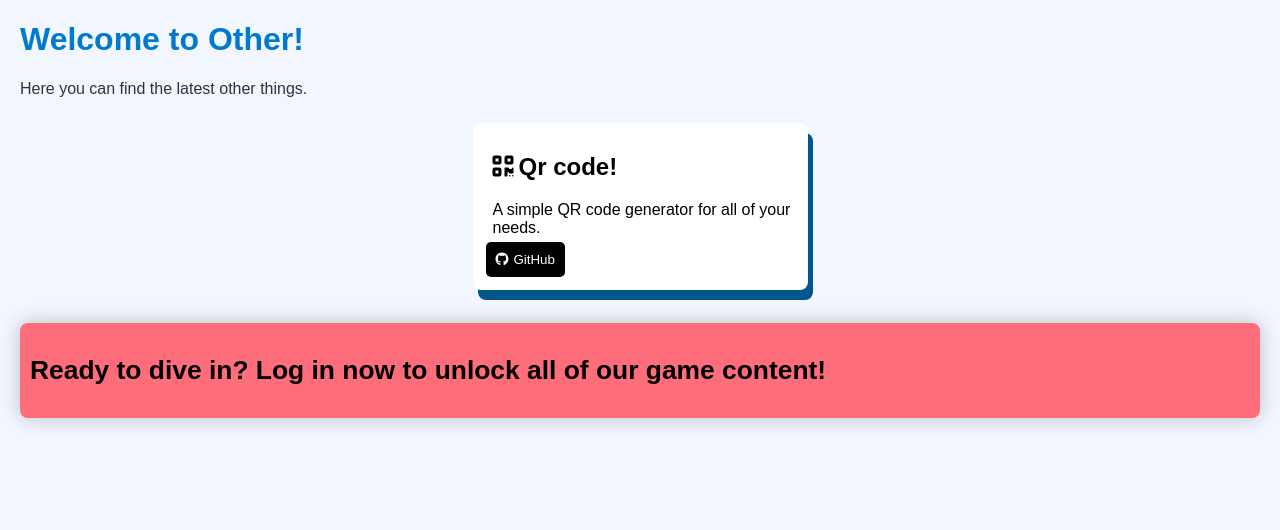
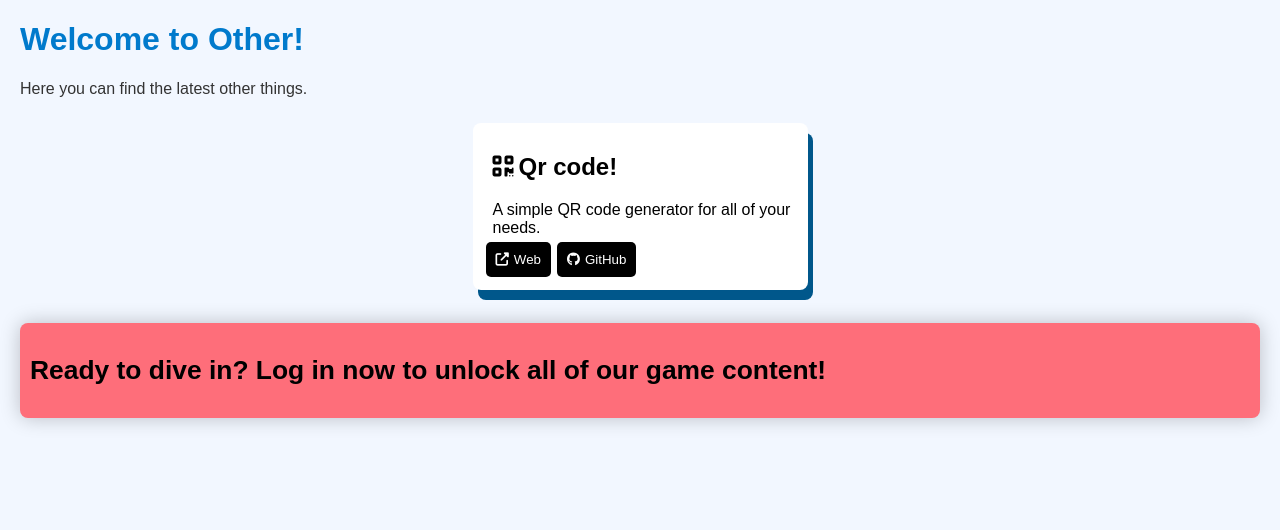
Before and after one commit to pascaljura/alba-rosa.cz, a PHP site: page /other/index.php in a window 1280 px wide. Shown: the part 80-610 px from the top of the page. Run offline with PHP 8.4, Linux system fonts and the light colour scheme; data comes from the database, SQL or seed files in the repository; a stand-in replaces the project's code that opens the database connection; some libraries are stand-ins or nearby versions.

Commit message:
oprava vzhledu

```diff
--- a/gamehub/index.php
+++ b/gamehub/index.php
@@ -63,12 +63,13 @@ if (isset($_SESSION['idusers'])) {
       $web = $row['web'];
       $github = $row['github'];
       echo '
-      <div class="show" id="projshow" onclick="window.open(\'' . $web . '\', \'_blank\');" style="cursor: pointer;">
+    <div class="show" id="projshow">
             <div class="button-text">
                 <h2>' . $icon . '' . $name . '</h2>
                 <h>' . $description . '</h>
             </div>
             <div class="button-container">
+                <button class="project-button" onclick="window.open(\'' . $web . '\', \'_blank\');"><i class="fa-solid fa-up-right-from-square"></i>Web</button>
                 <button class="project-button" onclick="window.open(\'' . $github . '\', \'_blank\');"><i class="fa-brands fa-github"></i>GitHub</button>
             </div>
         </div>';
--- a/other/index.php
+++ b/other/index.php
@@ -157,12 +157,13 @@ if (isset($_SESSION['idusers'])) {
       $web = $row['web'];
       $github = $row['github'];
       echo '
-        <div class="show" id="projshow" onclick="window.open(\'' . $web . '\', \'_blank\');" style="cursor: pointer;">
+        <div class="show" id="projshow">
             <div class="button-text">
                 <h2>' . $icon . '' . $name . '</h2>
                 <h>' . $description . '</h>
             </div>
             <div class="button-container">
+                <button class="project-button" onclick="window.open(\'' . $web . '\', \'_blank\');"><i class="fa-solid fa-up-right-from-square"></i>Web</button>
                 <button class="project-button" onclick="window.open(\'' . $github . '\', \'_blank\');"><i class="fa-brands fa-github"></i>GitHub</button>
             </div>
         </div>';
--- a/school-projects/index.php
+++ b/school-projects/index.php
@@ -159,12 +159,13 @@ if (isset($_SESSION['idusers'])) {
       $web = $row['web'];
       $github = $row['github'];
       echo '
-        <div class="show" id="projshow"  onclick="window.open(\'' . $web . '\', \'_blank\');" style="cursor: pointer;">
+        <div class="show" id="projshow">
             <div class="button-text">
                 <h2>' . $icon . '' . $name . '</h2>
                 <h>' . $description . '</h>
             </div>
             <div class="button-container">
+                <button class="project-button" onclick="window.open(\'' . $web . '\', \'_blank\');"><i class="fa-solid fa-up-right-from-square"></i>Web</button>
                 <button class="project-button" onclick="window.open(\'' . $github . '\', \'_blank\');"><i class="fa-brands fa-github"></i>GitHub</button>
             </div>
         </div>';
```
Lines whose indentation alone changed are shown as unchanged.
